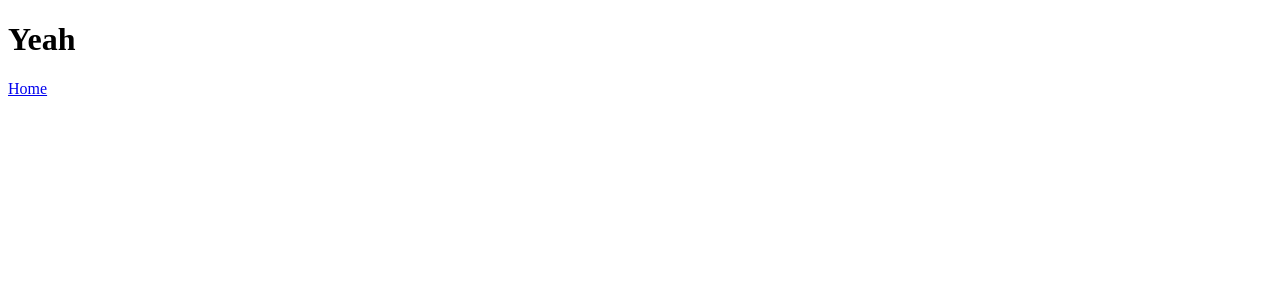
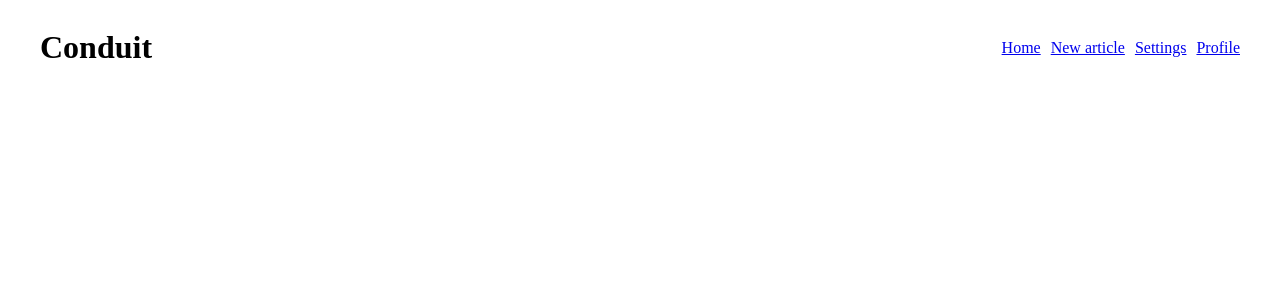
Before and after one commit to DmitryReztsov/blog-front, a React (Create React App) app: page / in a window 1280 px wide. Shown: the top 300 px of the page. Built offline with nearby package versions, Linux system fonts and the light colour scheme.

Commit message:
сверстан Header.tsx и подправлен Layout.tsx

```diff
--- a/package.json
+++ b/package.json
@@ -13,6 +13,7 @@
     "@types/react-redux": "^7.1.22",
     "@types/react-router-dom": "^5.3.2",
     "axios": "^0.24.0",
+    "css-loader": "^6.5.1",
     "react": "^17.0.2",
     "react-dom": "^17.0.2",
     "react-redux": "^7.2.6",
@@ -20,6 +21,7 @@
     "react-scripts": "5.0.0",
     "redux": "^4.1.2",
     "redux-thunk": "^2.4.1",
+    "sass-loader": "^12.4.0",
     "styled-components": "^5.3.3",
     "typescript": "^4.5.4",
     "web-vitals": "^2.1.3"
--- a/src/components/App/App.tsx
+++ b/src/components/App/App.tsx
@@ -2,6 +2,11 @@ import React from 'react';
 import {Route, Routes } from 'react-router-dom';
 import Layout from "../Layout/Layout";
 import Homepage from "../pages/Homepage/Homepage";
+import Settings from "../pages/Settings/Settings";
+import Editor from "../pages/Editor/Editor";
+import Profile from "../pages/Profile/Profile";
+import Register from "../pages/Register/Register";
+import Login from "../pages/Login/Login";
 
 function App() {
   return (
@@ -9,6 +14,11 @@ function App() {
         <Routes>
             <Route path={"/"} element={<Layout/>}>
                 <Route index element={<Homepage/>}/>
+                <Route path={"settings"} element={<Settings/>}/>
+                <Route path={"editor"} element={<Editor/>}/>
+                <Route path={"profile"} element={<Profile/>}/>
+                <Route path={"login"} element={<Login/>}/>
+                <Route path={"register"} element={<Register/>}/>
             </Route>
         </Routes>
     </>
--- /dev/null
+++ b/src/components/Header/Header.css
@@ -0,0 +1,10 @@
+.header {
+  display: flex;
+  justify-content: space-between;
+  align-items: center;
+}
+
+.nav {
+  display: flex;
+  column-gap: 10px;
+}
--- a/src/components/Header/Header.tsx
+++ b/src/components/Header/Header.tsx
@@ -1,12 +1,16 @@
 import React, {FC} from 'react';
 import {Link} from "react-router-dom";
+import './Header.css';
 
 const Header: FC = () => {
     return (
-        <div>
-            <h1>Yeah</h1>
-            <nav>
+        <div className="header">
+            <h1>Conduit</h1>
+            <nav className="nav">
                 <Link to={"/"}>Home</Link>
+                <Link to={"/editor"}>New article</Link>
+                <Link to={"/settings"}>Settings</Link>
+                <Link to={"/profile"}>Profile</Link>
             </nav>
         </div>
     );
--- /dev/null
+++ b/src/components/Layout/Layout.css
@@ -0,0 +1,4 @@
+.layout {
+    width: 1200px;
+    margin: 0 auto;
+}
--- a/src/components/Layout/Layout.tsx
+++ b/src/components/Layout/Layout.tsx
@@ -2,14 +2,15 @@ import React, {FC} from 'react';
 import { Outlet } from 'react-router-dom';
 import Header from "../Header/Header";
 import Footer from "../Footer/Footer";
+import './Layout.css'
 
 const Layout: FC = () => {
     return (
-        <>
+        <div className={'layout'}>
             <Header/>
             <Outlet/>
             <Footer/>
-        </>
+        </div>
     );
 };
 
```
Also changed, not shown: 1 other file (tests, documents, lock files or other folders).
